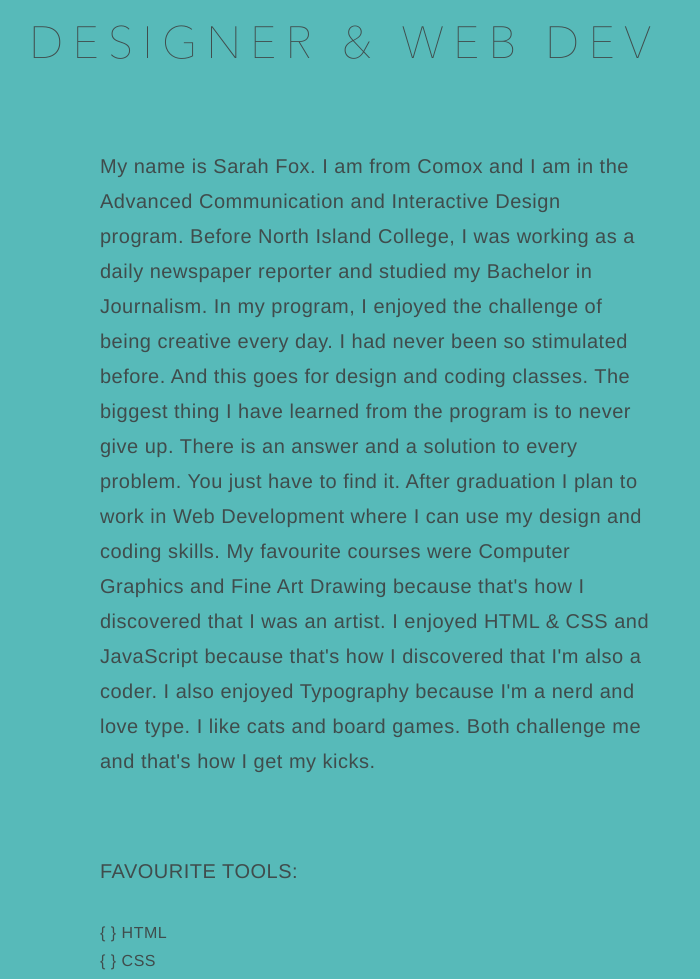
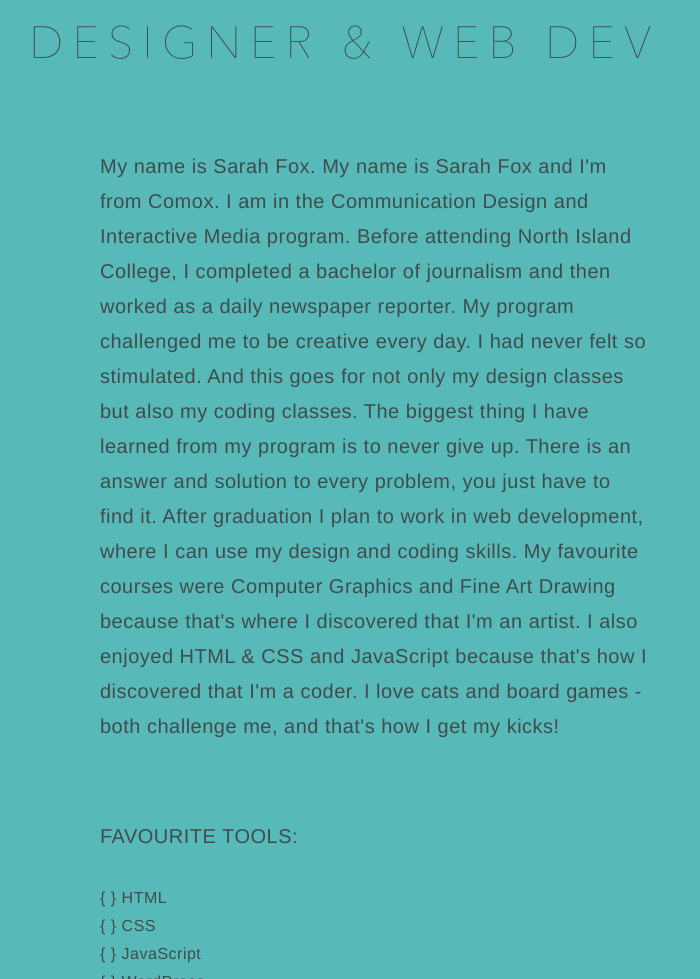
Before and after one commit to lquinn2/Showcase-Website, a website: page Sarah.html in a window 1280 px wide. Shown: the part 637-1616 px from the top of the page, 580-1280 px from the left. Drawn offline with nearby package versions, Linux system fonts and the light colour scheme; a web font is replaced by a local one.

Commit message:
Staged Megan's changes

```diff
--- a/Sarah.html
+++ b/Sarah.html
@@ -29,10 +29,17 @@
       }
     }
 
+    @media only screen and (max-width: 500px) {
+      .project-grid {
+        grid-gap: 7.5px;
+        margin-left: 10px;
+        padding-top: 1100px;
+      }
+    }
+
     @media only screen and (max-width: 356px) {
       .project-grid {
-        grid-gap: 12.5px;
-        padding-top: 1100px;
+        margin-left: 5px;
       }
     }
   </style>
@@ -56,17 +63,15 @@
         <p class="avenir-light text-header-more title">Designer & Web Dev</p>
 
       <p class="avenir write-up-size para-size margin-for-write-up">My name is Sarah Fox.
-        I am from Comox and I am in the Advanced Communication and Interactive Design program.
-        Before North Island College, I was working as a daily newspaper reporter and studied my
-        Bachelor in Journalism. In my program, I enjoyed the challenge of being creative every day.
-        I had never been so stimulated before. And this goes for design and coding classes. The biggest
-        thing I have learned from the program is to never give up. There is an answer and a solution to
-        every problem. You just have to find it. After graduation I plan to work in Web Development
-        where I can use my design and coding skills. My favourite courses were Computer Graphics and
-        Fine Art Drawing because that's how I discovered that I was an artist. I enjoyed HTML &amp; CSS
-        and JavaScript because that's how I discovered that I'm also a coder. I also enjoyed Typography
-        because I'm a nerd and love type. I like cats and board games. Both challenge me and that's how
-        I get my kicks.
+        My name is Sarah Fox and I'm from Comox. I am in the Communication Design and Interactive Media program.
+        Before attending North Island College, I completed a bachelor of journalism and then worked as a daily
+        newspaper reporter. My program challenged me to be creative every day. I had never felt so stimulated.
+        And this goes for not only my design classes but also my coding classes. The biggest thing I have learned
+        from my program is to never give up. There is an answer and solution to every problem, you just have to
+        find it. After graduation I plan to work in web development, where I can use my design and coding skills.
+        My favourite courses were Computer Graphics and Fine Art Drawing because that's where I discovered that I'm
+        an artist. I also enjoyed HTML & CSS and JavaScript because that's how I discovered that I'm a coder. I
+        love cats and board games - both challenge me, and that's how I get my kicks!
       </p>
 
       <p class="avenir write-up-size text-header-more para-size margin-for-write-up">Favourite Tools:</p>
--- a/assets/css/profileStylesheet.css
+++ b/assets/css/profileStylesheet.css
@@ -202,7 +202,7 @@ body {
 }
 
 .tools-size .user-links {
-  font-style: italic;
+  /* font-style: italic; */
 }
 
 .tools-size a:hover {
```
Also changed, not shown: Kanchan.html (+20 -4 lines), Liam.html (+7 -1 lines), Rajneet.html (+8 -1 lines), assets/images/projects/Kanchan/Navigation.png, assets/images/projects/Kanchan/kanchan_kitchen.png, assets/images/projects/Kanchan/logo.png, assets/images/projects/Rajneet/level1.jpg, assets/images/projects/Rajneet/passed1.png, assets/images/projects/Rajneet/passed2.png.
